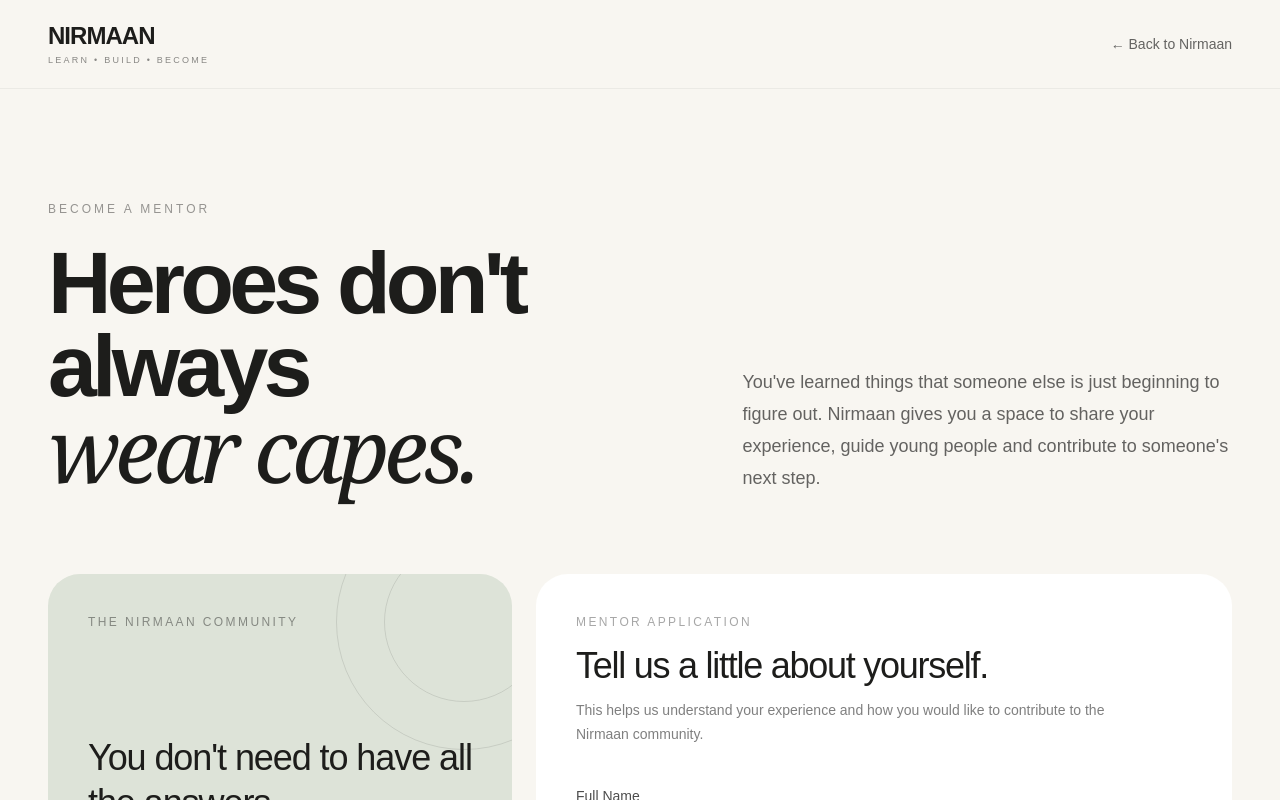
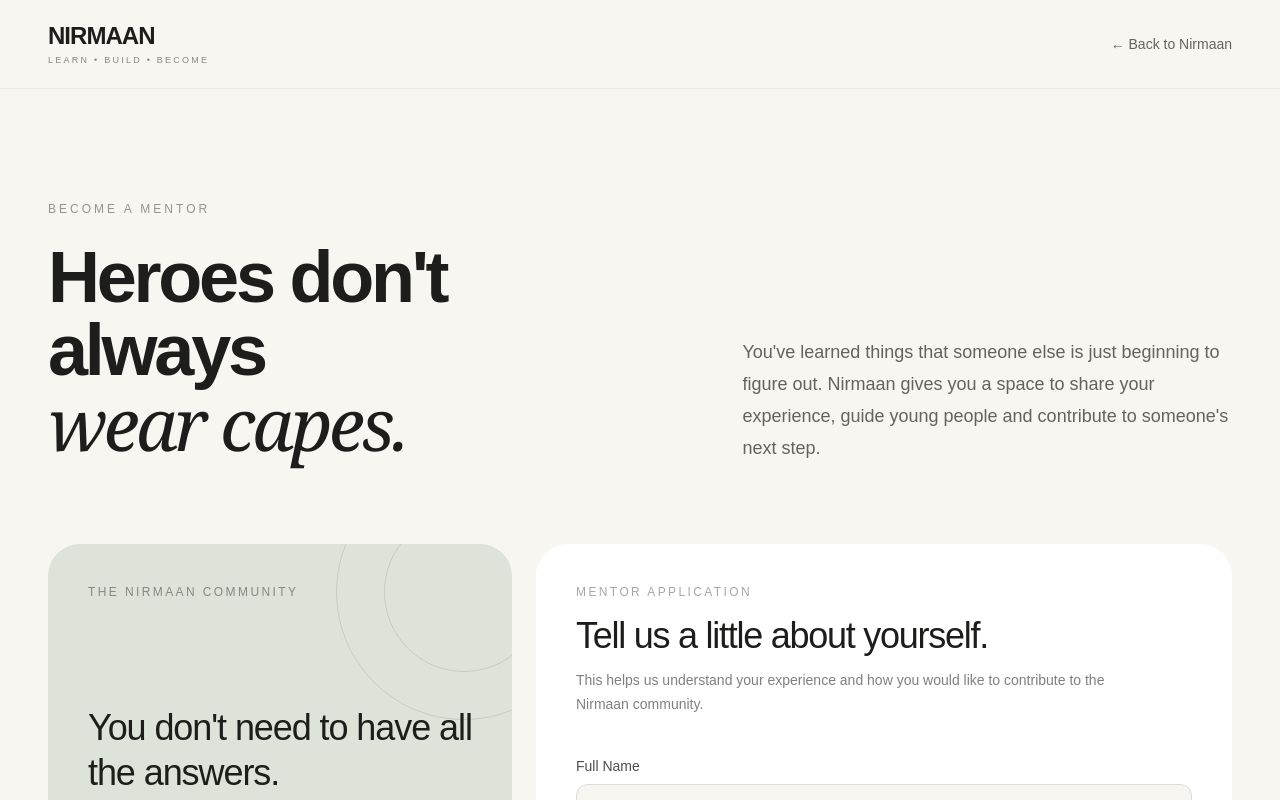
Before and after one commit to BeAnirva/NIRMAAN, a Next.js app: page /become-a-mentor in a window 1280 px wide. Shown: the top 800 px of the page. Built offline with nearby package versions, Linux system fonts and the light colour scheme.

Commit message:
Update page.tsx

```diff
--- a/src/app/become-a-mentor/page.tsx
+++ b/src/app/become-a-mentor/page.tsx
@@ -44,14 +44,16 @@
                 Become a Mentor
               </p>
 
-             <h1 className="max-w-4xl text-5xl font-semibold leading-[0.95] tracking-[-0.055em] sm:text-6xl md:text-7xl lg:text-[5.5rem]">
+            <h1 className="max-w-2xl text-4xl font-semibold leading-[1.02] tracking-[-0.045em] sm:text-5xl md:text-6xl lg:text-[4.5rem]">
+
   Heroes don't always
   <br />
+
   <span className="font-serif italic font-normal">
     wear capes.
   </span>
+
 </h1>
-
             </div>
 
 
```
